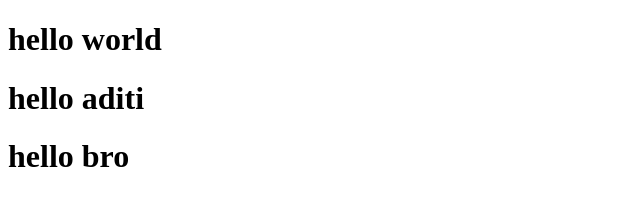
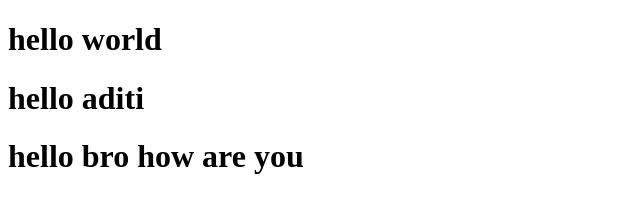
Before and after one commit to Aditirai691/git-repo, a plain HTML site: page index.html in a window 1280 px wide. Shown: the whole page, without its empty margins (0-640 px from the left). Drawn offline with Linux system fonts and the light colour scheme.

Commit message:
first commit

```diff
--- a/index.html
+++ b/index.html
@@ -8,6 +8,6 @@
 <body>
     <h1>hello world</h1>
      <h1>hello aditi</h1>
-      <h1>hello bro</h1>
+      <h1>hello bro how are you</h1>
 </body>
 </html>
```
